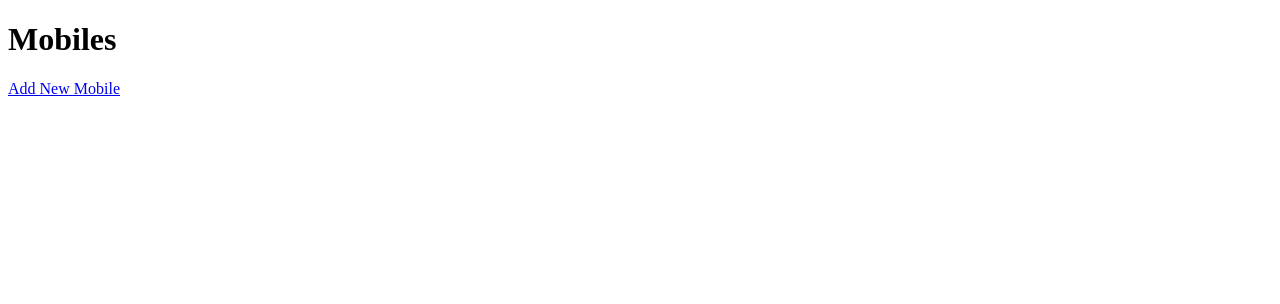
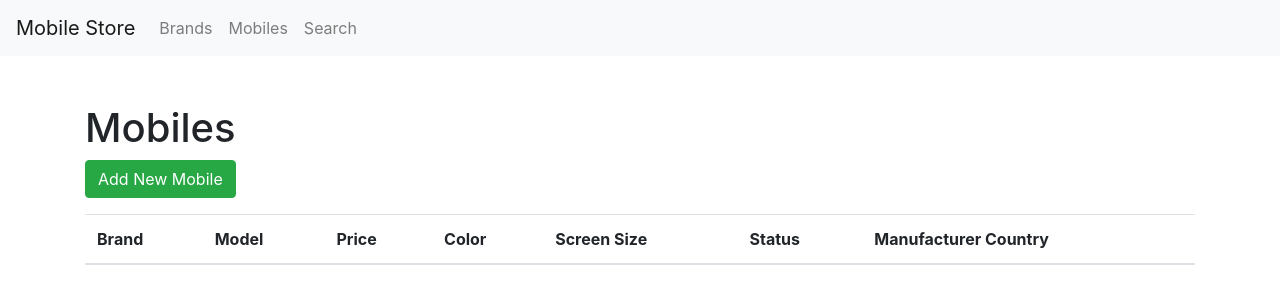
Before and after one commit to mrisis/dideh-pardaz-saba, a Django app: page /inventory/mobiles/ in a window 1280 px wide. Shown: the top 304 px of the page. Run offline with Django 4.2, Linux system fonts and the light colour scheme; data that the repository does not hold is empty; some libraries are stand-ins or nearby versions.

Commit message:
feat: change template and write readme file for project

```diff
--- /dev/null
+++ b/mobile_store/inventory/templates/inventory/base_template.html
@@ -0,0 +1,38 @@
+<!DOCTYPE html>
+<html lang="en">
+<head>
+    <meta charset="UTF-8">
+    <meta name="viewport" content="width=device-width, initial-scale=1.0">
+    <title>{% block title %}Mobile Store{% endblock %}</title>
+    <link href="https://stackpath.bootstrapcdn.com/bootstrap/4.5.2/css/bootstrap.min.css" rel="stylesheet">
+    <script src="https://code.jquery.com/jquery-3.5.1.slim.min.js"></script>
+    <script src="https://cdn.jsdelivr.net/npm/@popperjs/core@2.5.3/dist/umd/popper.min.js"></script>
+    <script src="https://stackpath.bootstrapcdn.com/bootstrap/4.5.2/js/bootstrap.min.js"></script>
+</head>
+<body>
+    <nav class="navbar navbar-expand-lg navbar-light bg-light">
+        <a class="navbar-brand" href="#">Mobile Store</a>
+        <button class="navbar-toggler" type="button" data-toggle="collapse" data-target="#navbarNav" aria-controls="navbarNav" aria-expanded="false" aria-label="Toggle navigation">
+            <span class="navbar-toggler-icon"></span>
+        </button>
+        <div class="collapse navbar-collapse" id="navbarNav">
+            <ul class="navbar-nav">
+                <li class="nav-item">
+                    <a class="nav-link" href="{% url 'brand_list' %}">Brands</a>
+                </li>
+                <li class="nav-item">
+                    <a class="nav-link" href="{% url 'mobile_list' %}">Mobiles</a>
+                </li>
+                <li class="nav-item">
+                    <a class="nav-link" href="{% url 'search_view' %}">Search</a>
+                </li>
+            </ul>
+        </div>
+    </nav>
+
+    <div class="container mt-5">
+        {% block content %}
+        {% endblock %}
+    </div>
+</body>
+</html>
--- a/mobile_store/inventory/templates/inventory/mobile_list.html
+++ b/mobile_store/inventory/templates/inventory/mobile_list.html
@@ -1,15 +1,34 @@
-<!DOCTYPE html>
-<html>
-<head>
-    <title>Mobiles</title>
-</head>
-<body>
+{% extends 'inventory/base_template.html' %}
+
+{% block title %}Mobiles{% endblock %}
+
+{% block content %}
     <h1>Mobiles</h1>
-    <a href="{% url 'mobile_create' %}">Add New Mobile</a>
-    <ul>
-        {% for mobile in mobiles %}
-        <li>{{ mobile.brand }} - {{ mobile.model }} - {{ mobile.price }} - {{ mobile.color }} - {{ mobile.screen_size }} - {{ mobile.status }} - {{ mobile.manufacturer_country }}</li>
-        {% endfor %}
-    </ul>
-</body>
-</html>
+    <a href="{% url 'mobile_create' %}" class="btn btn-success mb-3">Add New Mobile</a>
+    <table class="table table-striped">
+        <thead>
+            <tr>
+                <th>Brand</th>
+                <th>Model</th>
+                <th>Price</th>
+                <th>Color</th>
+                <th>Screen Size</th>
+                <th>Status</th>
+                <th>Manufacturer Country</th>
+            </tr>
+        </thead>
+        <tbody>
+            {% for mobile in mobiles %}
+            <tr>
+                <td>{{ mobile.brand }}</td>
+                <td>{{ mobile.model }}</td>
+                <td>${{ mobile.price }}</td>
+                <td>{{ mobile.color }}</td>
+                <td>{{ mobile.screen_size }}"</td>
+                <td>{{ mobile.status }}</td>
+                <td>{{ mobile.manufacturer_country }}</td>
+            </tr>
+            {% endfor %}
+        </tbody>
+    </table>
+{% endblock %}
```
Also changed, not shown: mobile_store/inventory/templates/inventory/base_form.html (added, +15 -0 lines), mobile_store/inventory/templates/inventory/brand_form.html (+22 -14 lines), mobile_store/inventory/templates/inventory/brand_list.html (+22 -13 lines), mobile_store/inventory/templates/inventory/mobile_form.html (+9 -12 lines), mobile_store/inventory/templates/inventory/search.html (+15 -18 lines).
